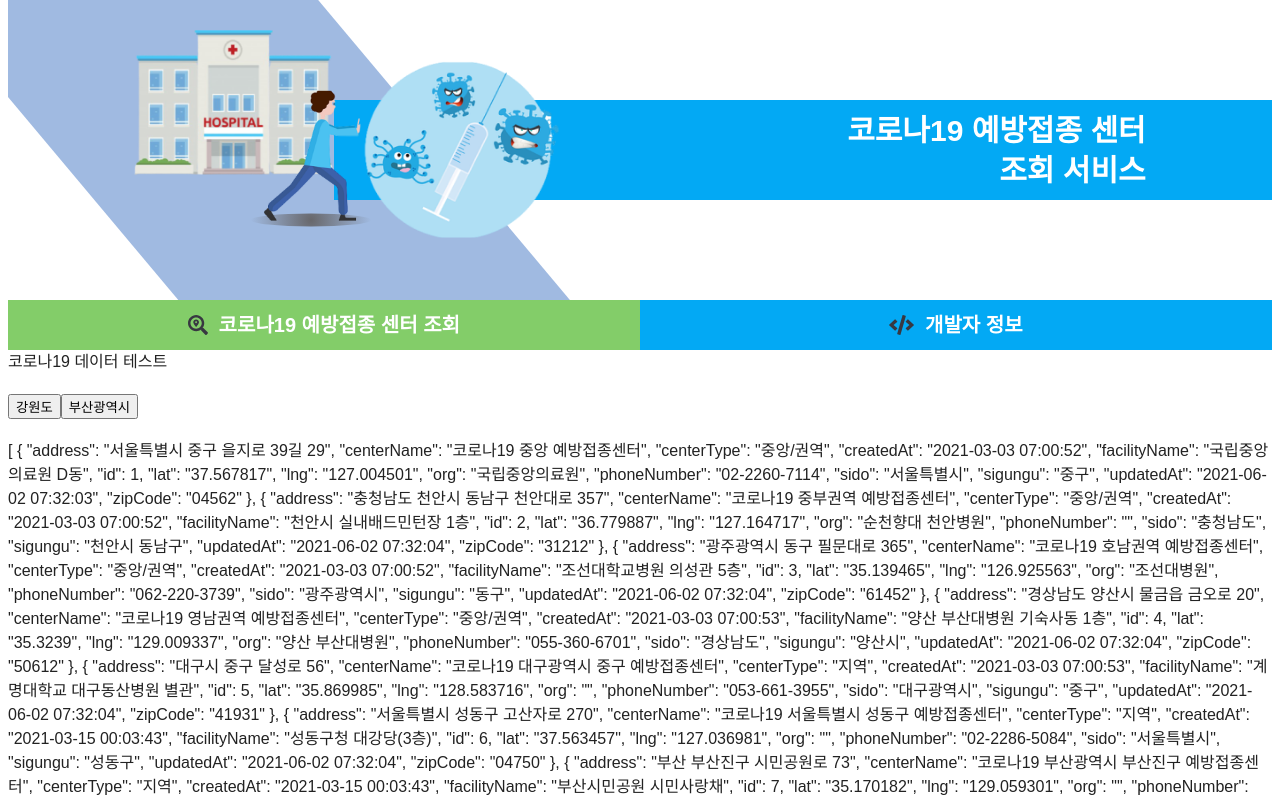
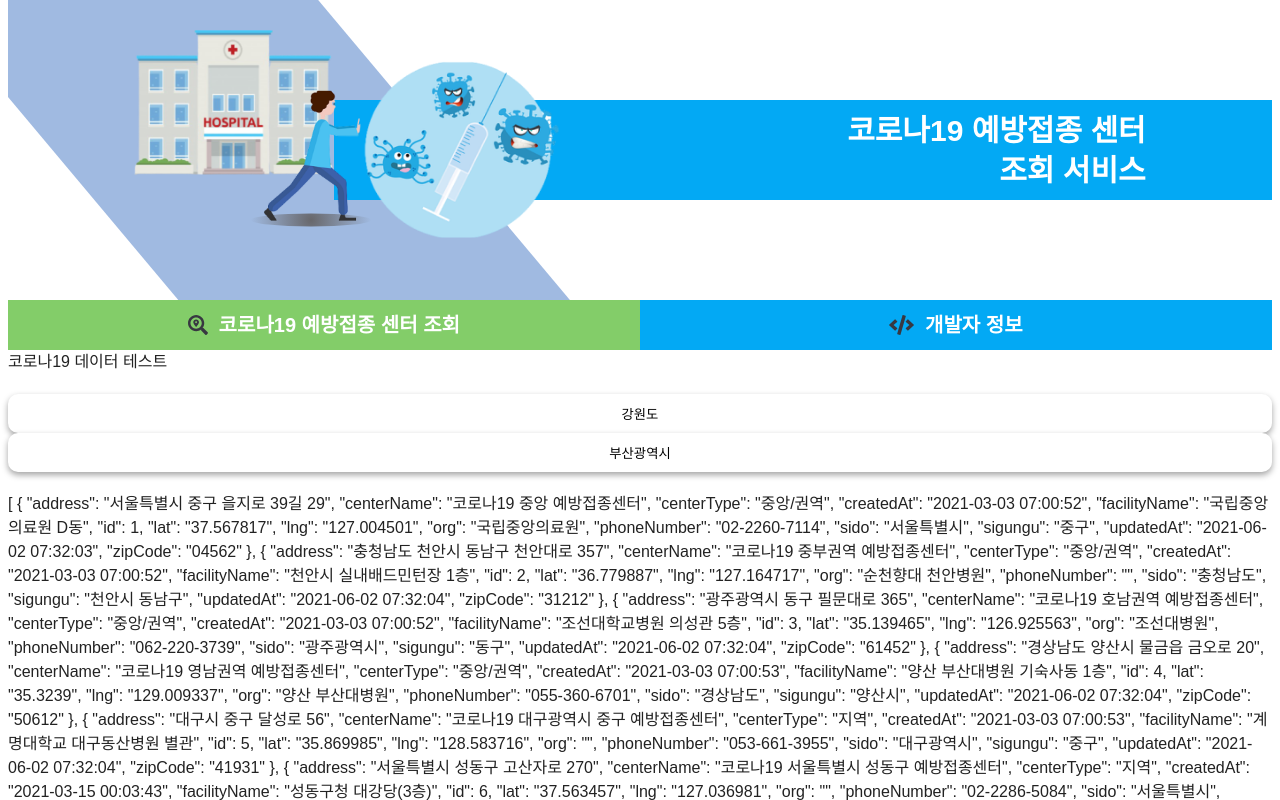
Before and after one commit to Chocobe/-Project-covid-vac-centers, a Vue app: page /dev in a window 1280 px wide. Built offline with nearby package versions, Linux system fonts and the light colour scheme.

Commit message:
<김영우>: "Comp_Button" 컴포넌트에 스타일링을 작성 하였습니다.
* ``inline-block`` 컴포넌트 입니다.
* 기본 ``width`` 는 ``100%`` 입니다.
* ``hover``, ``active`` 스타일이 추가 되었습니다.

```diff
--- a/src/components/Comp_Button.vue
+++ b/src/components/Comp_Button.vue
@@ -38,6 +38,25 @@ export default Vue.extend({
 
 <style scoped lang="scss">
 .button {
-	//
+	@include width-height(100%);
+
+	padding: 10px 10px;
+
+	display: inline-block;
+
+	border: none;
+	border-radius: 10px;
+	box-shadow: 0 3px 6px rgba(#000, 0.36);
+	background-color: $colors__white_01;
+
+	transition: background-color 0.25s;
+
+	&:hover {
+		background-color: rgba($colors__blue_02, 0.3);
+	}
+
+	&:active {
+		background-color: rgba($colors__blue_02, 1);
+	}
 }
 </style>
```
